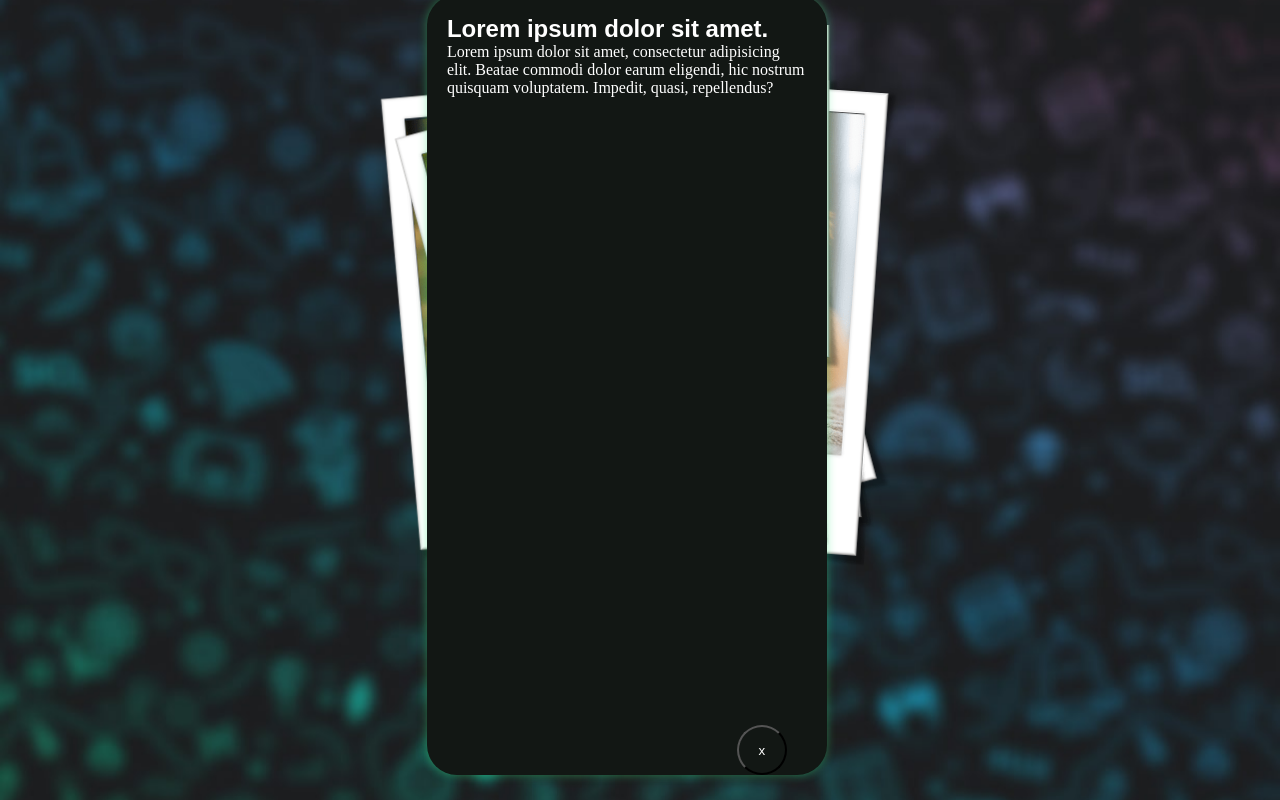
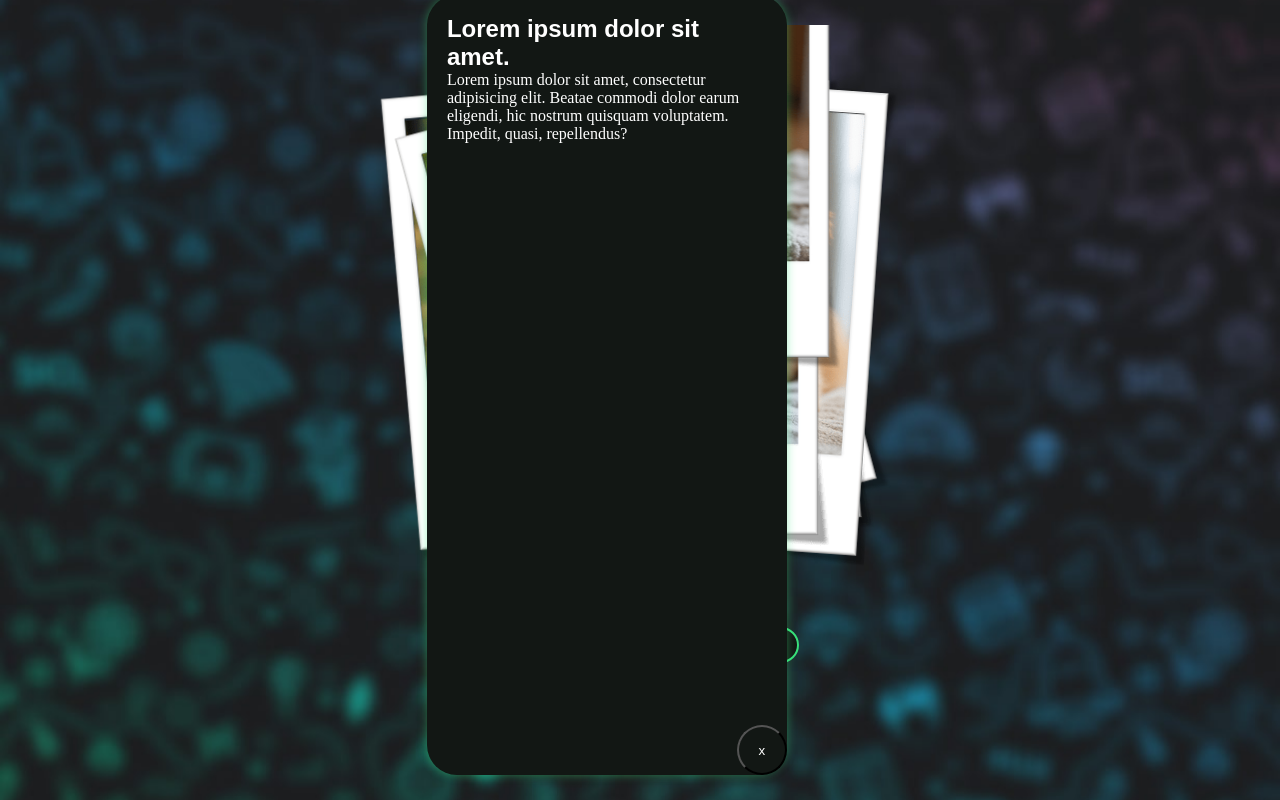
Before and after one commit to liakhim/my-vue2-project, a Vue app: page / in a window 1280 px wide. Built offline with nearby package versions, Linux system fonts and the light colour scheme; the HTML template or start-up script is replaced by a standard one.

Commit message:
add about block

```diff
--- a/src/components/InfoBlock.vue
+++ b/src/components/InfoBlock.vue
@@ -41,12 +41,12 @@ export default {
   flex-direction: column;
   align-items: flex-end;
   justify-content: flex-end;
-  width: 400px;
+  width: 360px;
   height: 780px;
   border-radius: 30px;
   box-shadow: 0 0 10px #38E07A70;
   position: absolute;
-  right: -40px;
+  right: 0px;
   bottom: 0;
   background: #121714;
 }
```
